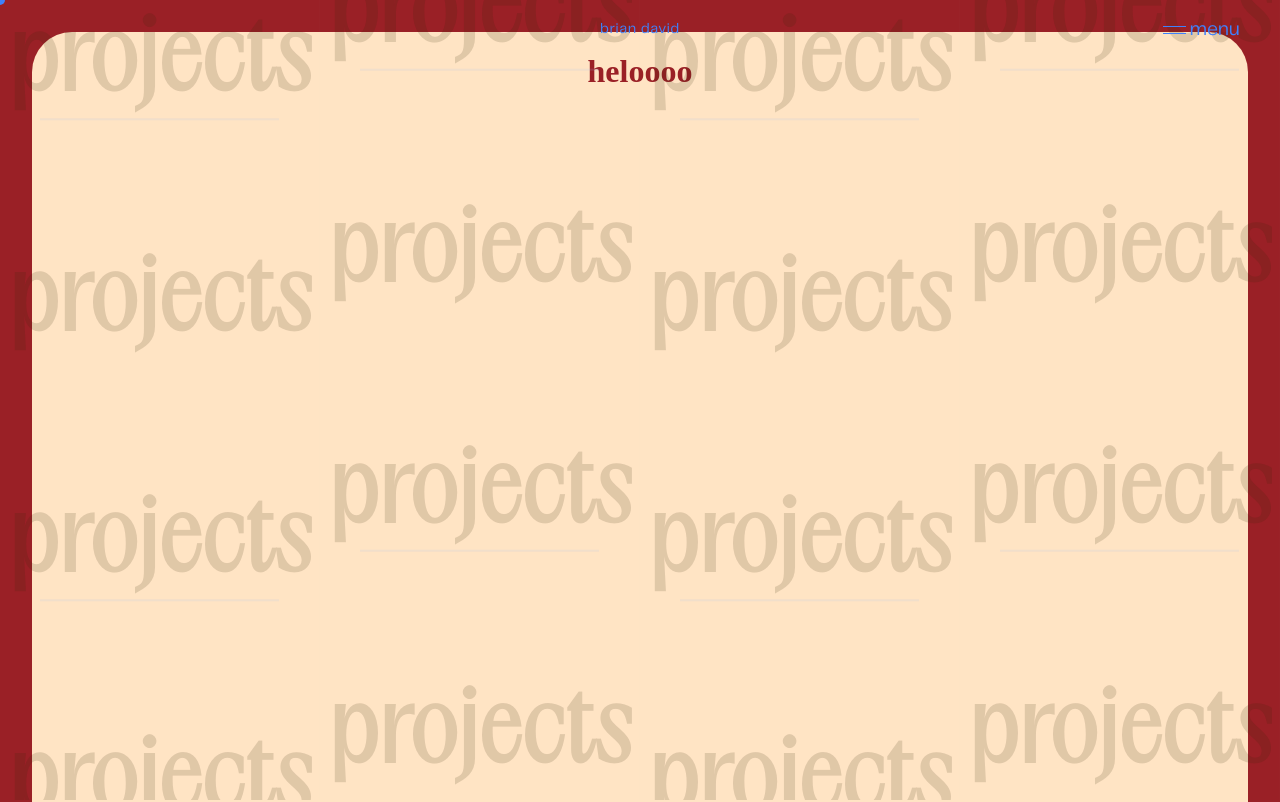
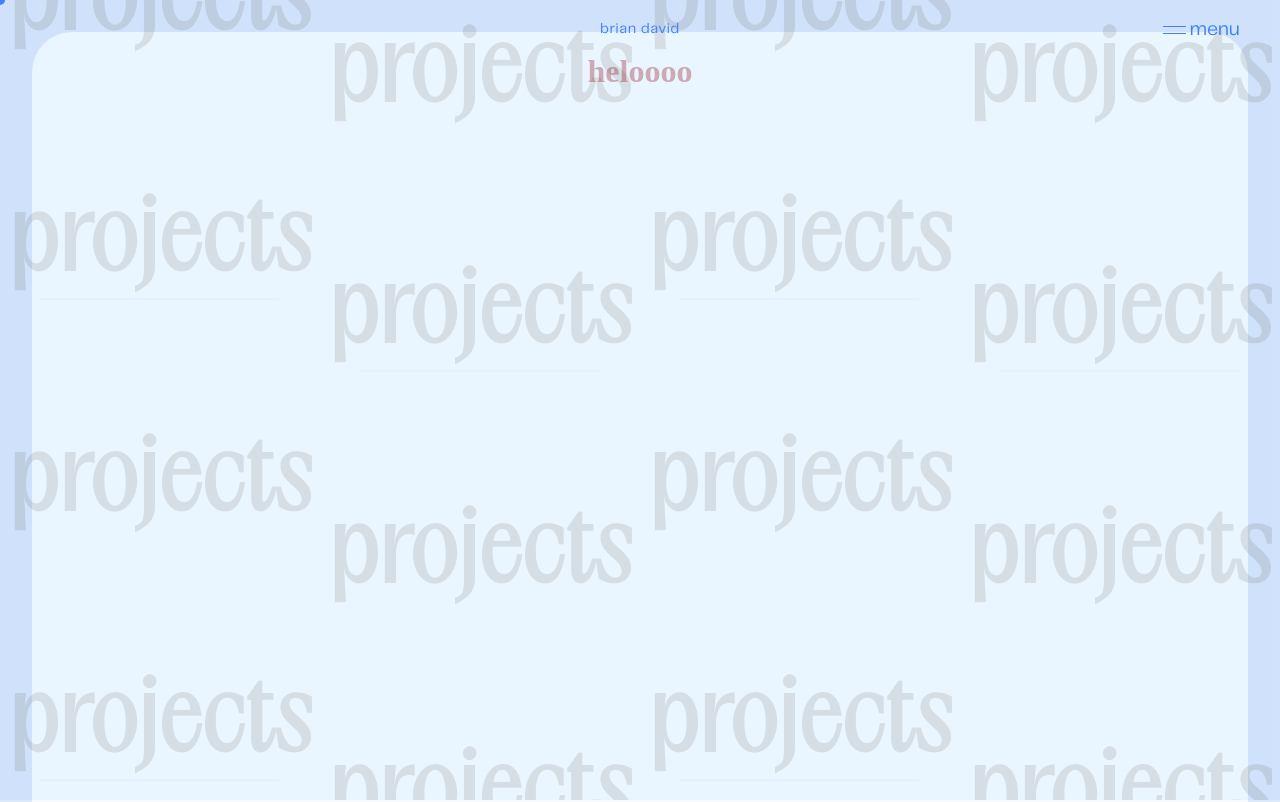
Before and after one commit to brian-david4/brian-portfolio-website, a React (Vite) app in the folder portfolio-website/: page /projects in a window 1280 px wide. Shown: the top 802 px of the page. Built offline with nearby package versions, Linux system fonts and the light colour scheme.

Commit message:
Add enter animation for ProjectPageContainer

```diff
--- a/portfolio-website/src/components/ProjectsContainer/ProjectContainer.tsx
+++ b/portfolio-website/src/components/ProjectsContainer/ProjectContainer.tsx
@@ -1,3 +1,4 @@
+import { motion } from "framer-motion";
 import { ProjectType } from "../../types";
 import styles from "./prj.module.css";
 
@@ -8,15 +9,20 @@ interface ProjectProps {
 const Project = ({}: ProjectProps) => {
   return (
     <>
-      <div className={styles.pageBackground}>
+      <motion.div
+        initial={{ opacity: 0 }}
+        animate={{ opacity: 1 }}
+        transition={{
+          opacity: { duration: 4, ease: [0.76, 0, 0.24, 1], delay: 4 },
+        }}
+        className={styles.pageBackground}
+      >
         <div className={styles.bubble}>
-          <div className={styles.bubbleInner}>
-            <div className={styles.divvie}>
-              <h1>heloooo</h1>
-            </div>
+          <div className={styles.divvie}>
+            <h1>heloooo</h1>
           </div>
         </div>
-      </div>
+      </motion.div>
     </>
   );
 };
--- a/portfolio-website/src/components/ProjectsContainer/prj.module.css
+++ b/portfolio-website/src/components/ProjectsContainer/prj.module.css
@@ -3,23 +3,18 @@
   z-index: -1;
   left: 0;
   top: 0;
-  background-color: var(--bright-red);
-  height: auto;
+  background-color: var(--coffee);
+  height: 300vh;
   width: 100vw;
-  display: grid;
-  place-items: center;
+  display: flex;
+  flex-direction: column;
   padding: 2.5%;
 }
 .bubble {
   width: 100%;
   height: 200vh;
-  background-color: bisque;
+  background-color: var(--main-theme);
   border-radius: 40px;
-}
-.bubbleInner {
-  width: 100%;
-  height: 100%;
-  overflow-y: auto;
 }
 .divvie {
   height: 200vh;
--- a/portfolio-website/src/pages/Projects/Projects.tsx
+++ b/portfolio-website/src/pages/Projects/Projects.tsx
@@ -9,7 +9,9 @@ const Projects = () => {
   const [introPlaying, setIntroPlaying] = useState(true);
 
   useEffect(() => {
-    setTimeout(() => setIntroPlaying(false), 3000);
+    const timer = setTimeout(() => setIntroPlaying(false), 3000);
+
+    return () => clearTimeout(timer);
   }, []);
   return (
     <>
```
